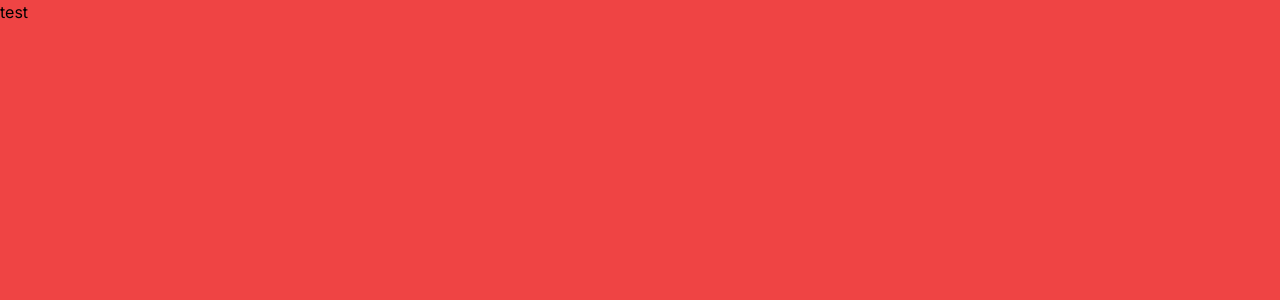
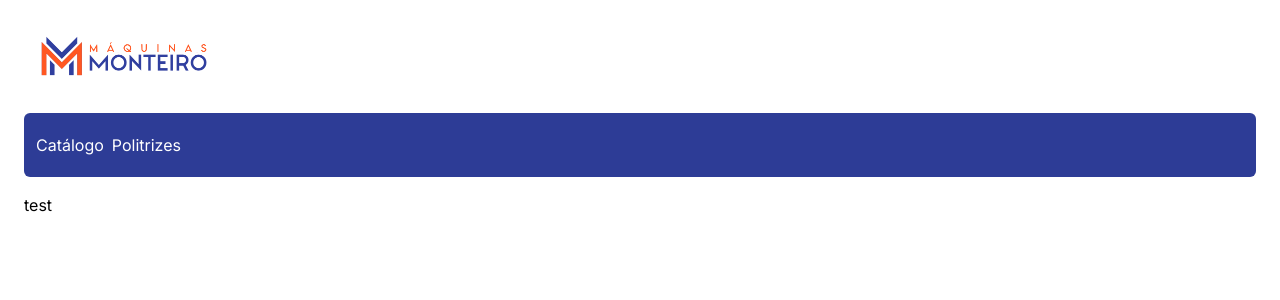
Before and after one commit to hrqmonteiro/maquinasmonteiro.com.br, a Next.js app: page / in a window 1280 px wide. Shown: the top 300 px of the page. Built offline with nearby package versions, Linux system fonts and the light colour scheme.

Commit message:
feat: adding container, topbar and navbar on layout

```diff
--- a/app/layout.tsx
+++ b/app/layout.tsx
@@ -1,3 +1,7 @@
+import Container from '@/components/atoms/container'
+import Navbar from '@/components/molecules/navbar'
+import Topbar from '@/components/molecules/topbar'
+
 import '@/styles/globals.css'
 
 import type { Metadata } from 'next'
@@ -6,8 +10,8 @@ import { Inter } from 'next/font/google'
 const inter = Inter({ subsets: ['latin'] })
 
 export const metadata: Metadata = {
-  title: 'Create Next App',
-  description: 'Generated by create next app'
+  title: 'Máquinas Monteiro | Soluções para fabricação de joias',
+  description: 'Máquinas Monteiro'
 }
 
 export default function RootLayout({
@@ -17,7 +21,13 @@ export default function RootLayout({
 }) {
   return (
     <html lang='en'>
-      <body className={inter.className}>{children}</body>
+      <body className={inter.className}>
+        <Container>
+          <Topbar />
+          <Navbar />
+          {children}
+        </Container>
+      </body>
     </html>
   )
 }
--- a/app/page.tsx
+++ b/app/page.tsx
@@ -2,7 +2,7 @@
 
 export default function Home() {
   return (
-    <main className='min-h-screen bg-red-500'>
+    <main>
       <div>test</div>
     </main>
   )
```
